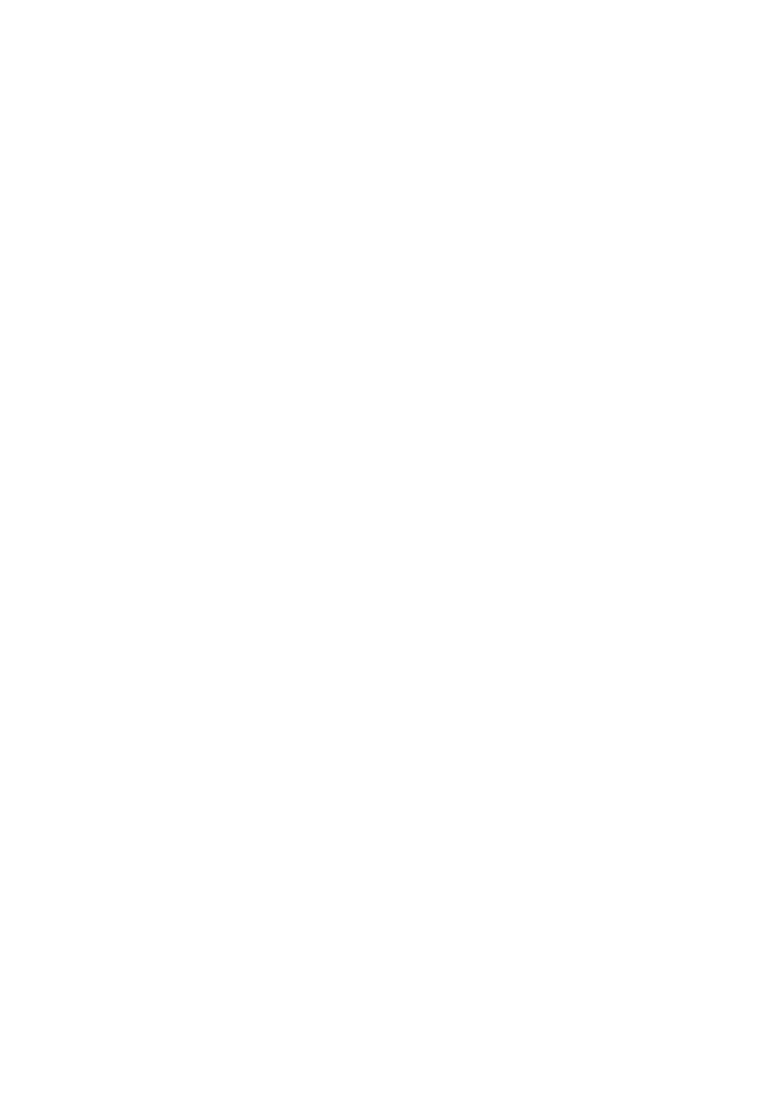
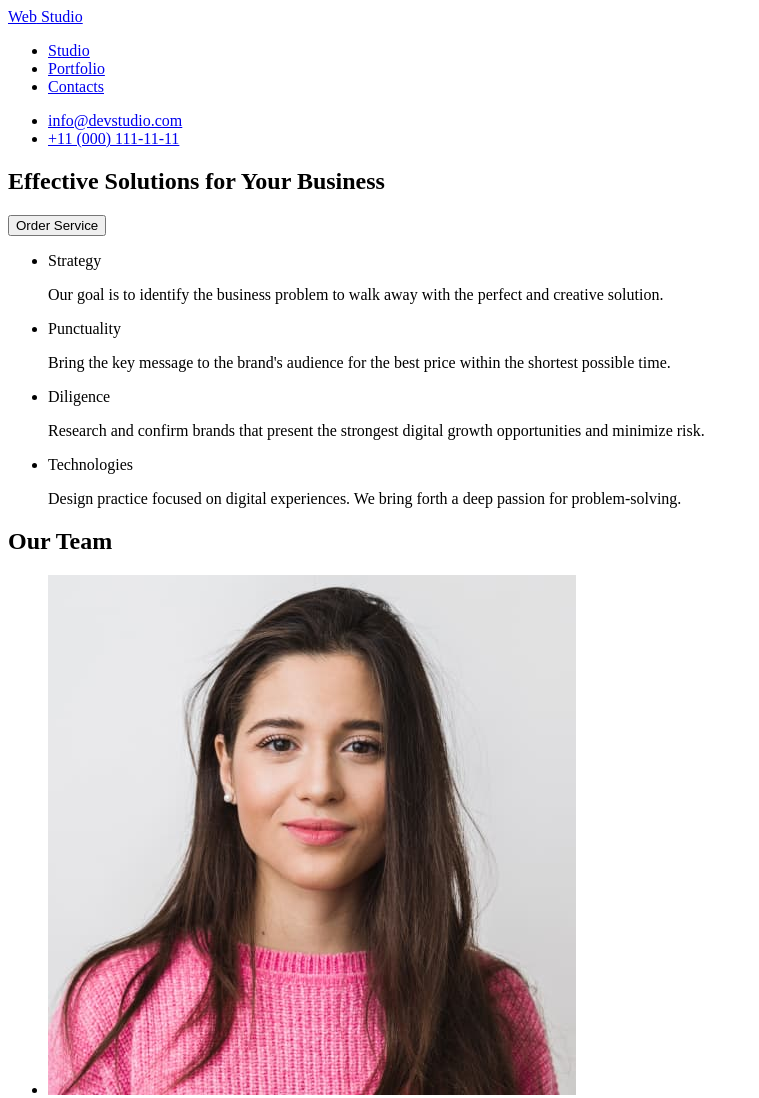
Before and after one commit to IvankoBoichuk/goit-markup-hw-01, a plain HTML site: page index.html in a window 1280 px wide. Shown: the top 1098 px of the page, without its empty margins (0-759 px from the left). Before the commit the page ends 800 px from the top, so only its background shows below. Drawn offline with Linux system fonts and the light colour scheme.

Commit message:
add section

```diff
--- a/index.html
+++ b/index.html
@@ -5,5 +5,96 @@
     <meta name="viewport" content="width=device-width, initial-scale=1.0" />
     <title>Document</title>
   </head>
-  <body></body>
+  <body>
+    <header>
+      <nav>
+        <a href="/">
+          <span>Web</span>
+          Studio
+        </a>
+        <ul>
+          <li><a href="/studio">Studio</a></li>
+          <li><a href="/portfolio">Portfolio</a></li>
+          <li><a href="/contacts">Contacts</a></li>
+        </ul>
+        <ul>
+          <li><a href="mailto:info@devstudio.com">info@devstudio.com</a></li>
+          <li><a href="tel:+110001111111">+11 (000) 111-11-11</a></li>
+        </ul>
+      </nav>
+    </header>
+    <main>
+      <section id="offer">
+        <h1>Effective Solutions for Your Business</h1>
+        <button type="button">Order Service</button>
+      </section>
+      <section>
+        <ul>
+          <li>
+            <span>Strategy</span>
+            <p>
+              Our goal is to identify the business problem to walk away with the
+              perfect and creative solution.
+            </p>
+          </li>
+          <li>
+            <span>Punctuality</span>
+            <p>
+              Bring the key message to the brand's audience for the best price
+              within the shortest possible time.
+            </p>
+          </li>
+          <li>
+            <span>Diligence</span>
+            <p>
+              Research and confirm brands that present the strongest digital
+              growth opportunities and minimize risk.
+            </p>
+          </li>
+          <li>
+            <span>Technologies</span>
+            <p>
+              Design practice focused on digital experiences. We bring forth a
+              deep passion for problem-solving.
+            </p>
+          </li>
+        </ul>
+      </section>
+      <section>
+        <h2>Our Team</h2>
+        <ul>
+          <li>
+            <img src="/images/img-1.jpg" alt="Mark Guerrero" />
+            <h3>Mark Guerrero</h3>
+            <span>Product Designer</span>
+          </li>
+          <li>
+            <img src="/images/img-2.jpg" alt="Tom Ford" />
+            <h3>Tom Ford</h3>
+            <span>Frontend Developer</span>
+          </li>
+          <li>
+            <img src="/images/img-3.jpg" alt="Camila Garcia" />
+            <h3>Camila Garcia</h3>
+            <span>Marketing</span>
+          </li>
+          <li>
+            <img src="/images/img.jpg" alt="Daniel Wilson" />
+            <h3>Daniel Wilson</h3>
+            <span>UI Designer</span>
+          </li>
+        </ul>
+      </section>
+    </main>
+    <footer>
+      <a href="/">
+        <span>Web</span>
+        Studio
+      </a>
+      <p>
+        Increase the flow of customers and sales for your business with digital
+        marketing & growth solutions.
+      </p>
+    </footer>
+  </body>
 </html>
```
Also changed, not shown: images/img-1.jpg (added), images/img-2.jpg (added), images/img-3.jpg (added), images/img.jpg (added).
